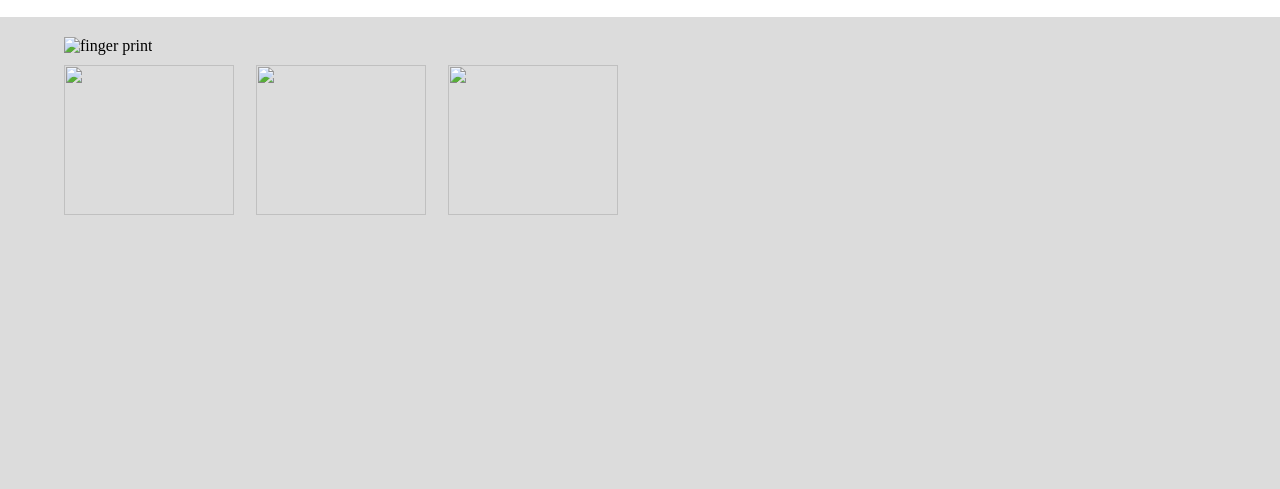
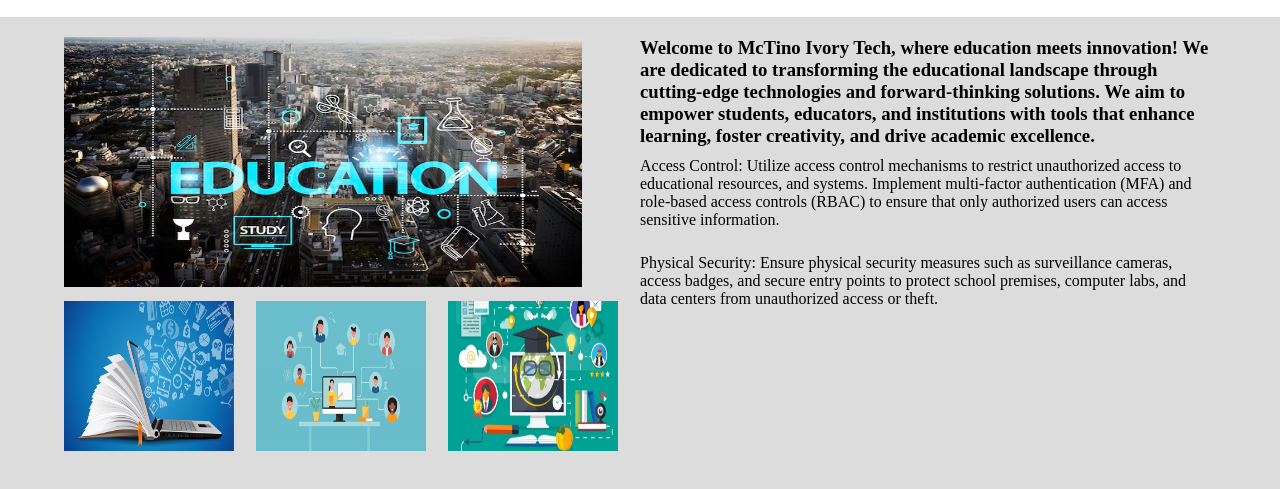
Before and after one commit to Martosky/mctinoivorytech, a plain HTML site: page schoolsolution.html in a window 1280 px wide. Shown: the part 67-556 px from the top of the page. Drawn offline with Linux system fonts and the light colour scheme.

Commit message:
done with the pages

```diff
--- a/schoolsolution.html
+++ b/schoolsolution.html
@@ -90,17 +90,26 @@
     </header>
     <div class="main-body">
         <div class="left--section">
-            <img src="" alt="finger print" class="f-img">
+            <img src="photos/schoolmain.avif" alt="school photo" class="f-img">
             <div class="sub--photos">
-                <img src="" alt="" height="150px" width="170px" />
-                <img src="" alt="" height="150px" width="170px" />
-                <img src="" alt="" height="150px" width="170px" />
+                <img src="photos/school3.jpg" alt="school picture" height="150px" width="170px" />
+                <img src="photos/school2.jpg" alt="school photo" height="150px" width="170px" />
+                <img src="photos/schooltech.jpeg" alt="" height="150px" width="170px" />
             </div>
         </div>
         <div class="right--section">
-            <h3></h3>
-           <p></p>
-            <p></P>
+            <h3>Welcome to McTino Ivory Tech, where education meets innovation!
+                 We are dedicated to transforming the educational landscape through cutting-edge
+                  technologies and forward-thinking solutions. We aim to empower students,
+                   educators, and institutions with tools that
+                 enhance learning, foster creativity, and drive academic excellence.</h3>
+           <p>Access Control: Utilize access control mechanisms to restrict unauthorized
+            access to educational resources, and systems. Implement multi-factor
+             authentication (MFA) and role-based access controls (RBAC)
+             to ensure that only authorized users can access sensitive information.</p>
+            <p>Physical Security: Ensure physical security measures such as surveillance cameras,
+                 access badges, and secure entry points to protect school premises,
+                 computer labs, and data centers from unauthorized access or theft.</P>
             <p></p>
             <p></p>
             <p></p>
```
Also changed, not shown: index.html (+13 -8 lines), style.css (+22 -0 lines), photos/epenalogo.png (added), photos/salvationlogo.png (added), photos/school2.jpg (added), photos/school3.jpg (added), photos/schoolmain.avif (added), photos/schooltech.jpeg (added), photos/smalogo.png (added).
